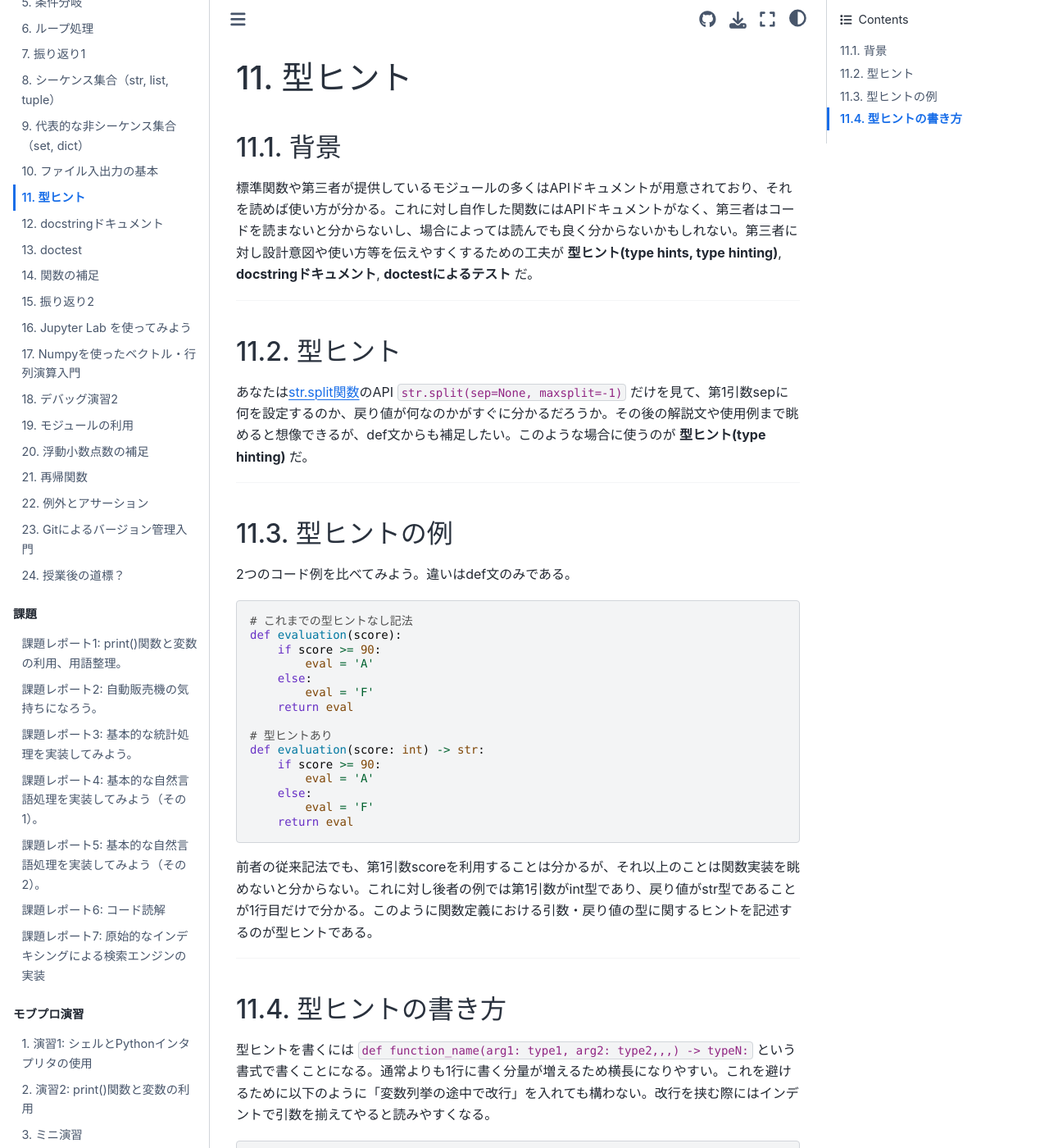
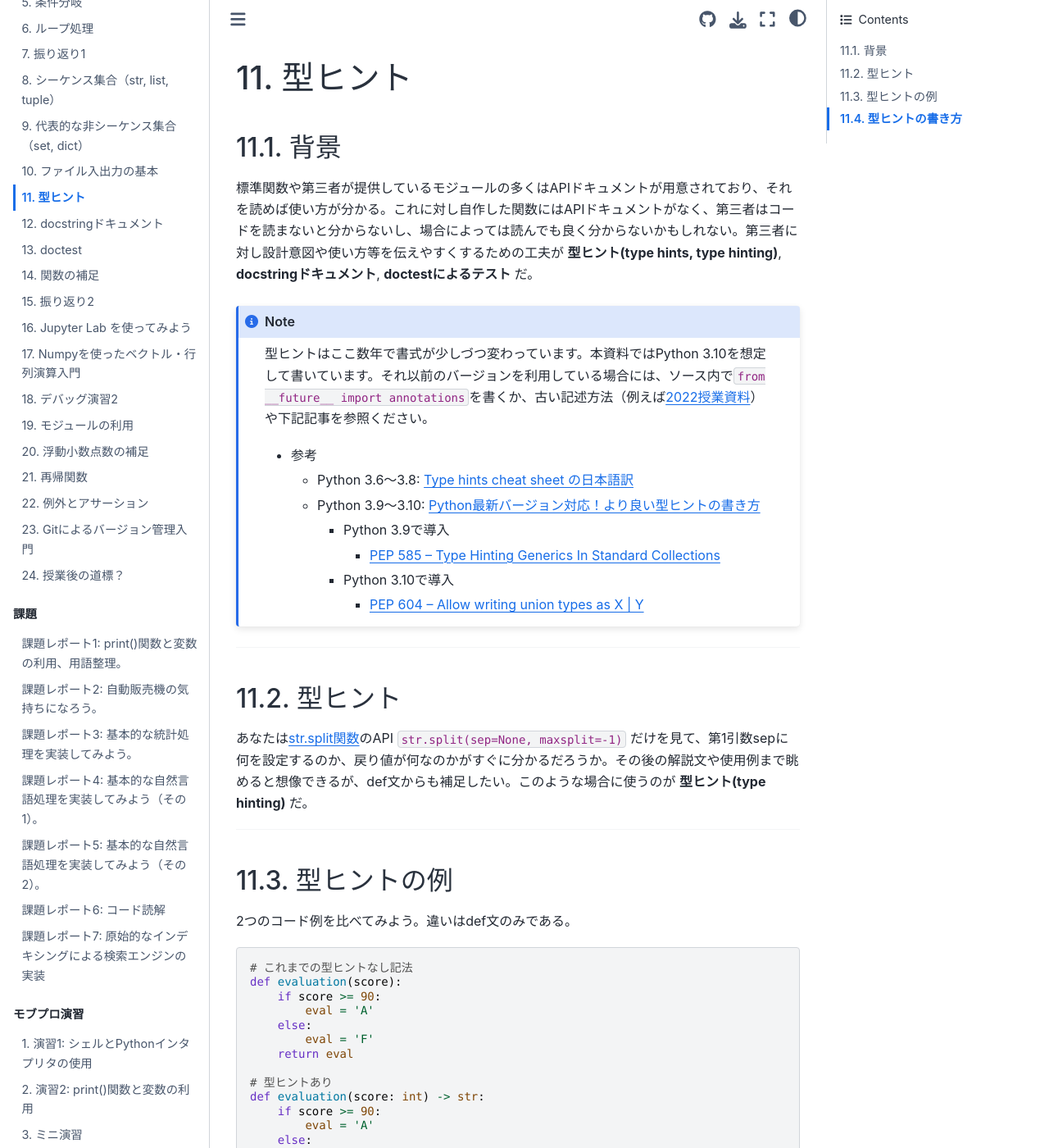
Before and after one commit to naltoma/python_intro2021, a Jupyter Book: the page built from type_hinting.md, in a window 1280 px wide and 1400 px high. Shown: the whole window at 82% size. Built offline with Jupyter Book 1.0.4 settings and Sphinx 7.4.7 and the Sphinx Book theme 1.1.4, drawn with Linux system fonts in a browser that asks for light colours; some of the changed text lies outside the part shown.

Commit message:
type hinting for Python 3.9, 3.10

`````diff
--- a/type_hinting.md
+++ b/type_hinting.md
@@ -3,9 +3,20 @@
 ## 背景
 標準関数や第三者が提供しているモジュールの多くはAPIドキュメントが用意されており、それを読めば使い方が分かる。これに対し自作した関数にはAPIドキュメントがなく、第三者はコードを読まないと分からないし、場合によっては読んでも良く分からないかもしれない。第三者に対し設計意図や使い方等を伝えやすくするための工夫が **{index}`型ヒント<かたひんと-型ヒント>`({index}`type hints`, {index}`type hinting`)**, **{index}`docstringドキュメント`**, **{index}`doctest`によるテスト** だ。
 
+```{note}
+型ヒントはここ数年で書式が少しづつ変わっています。本資料ではPython 3.10を想定して書いています。それ以前のバージョンを利用している場合には、ソース内で``from __future__ import annotations``を書くか、古い記述方法（例えば[2022授業資料](https://ie.u-ryukyu.ac.jp/~tnal/2022/prog1/static/type_hinting.html)）や下記記事を参照ください。
+- 参考
+    - Python 3.6〜3.8: [Type hints cheat sheet の日本語訳](https://zenn.dev/mook_jp/articles/0f6ad8222be231)
+    - Python 3.9〜3.10: [Python最新バージョン対応！より良い型ヒントの書き方](https://gihyo.jp/article/2022/09/monthly-python-2209)
+        - Python 3.9で導入
+            - [PEP 585 – Type Hinting Generics In Standard Collections](https://peps.python.org/pep-0585/)
+        - Python 3.10で導入
+            - [PEP 604 – Allow writing union types as X | Y](https://peps.python.org/pep-0604/)
+```
+
 ---
 ## 型ヒント
-あなたは[{index}`str.split関数`](https://docs.python.org/ja/3.8/library/stdtypes.html#str.split)のAPI ``str.split(sep=None, maxsplit=-1)`` だけを見て、第1引数sepに何を設定するのか、戻り値が何なのかがすぐに分かるだろうか。その後の解説文や使用例まで眺めると想像できるが、def文からも補足したい。このような場合に使うのが **{index}`型ヒント<かたひんと-型ヒント>`({index}`type hinting`)** だ。
+あなたは[{index}`str.split関数`](https://docs.python.org/ja/3.10/library/stdtypes.html#str.split)のAPI ``str.split(sep=None, maxsplit=-1)`` だけを見て、第1引数sepに何を設定するのか、戻り値が何なのかがすぐに分かるだろうか。その後の解説文や使用例まで眺めると想像できるが、def文からも補足したい。このような場合に使うのが **{index}`型ヒント<かたひんと-型ヒント>`({index}`type hinting`)** だ。
 
 ---
 ## 型ヒントの例
@@ -47,7 +58,12 @@
 ところで上記コードでは引数にint型を指定しているが、三角形の面積を求める際の引数としてはfloat型でも問題ないし、実際に今回のコードではint型に限定する特段の理由はない。このような「int型もしくはfloat型」のように複数いずれかの型を指定して構わないことをヒントとして書く際には次のように書こう。
 
 ```python
-# Unionにより複数の型を許容する例
+# Python 3.10以降
+def calc_triangle_area(height: int | float,
+                        width: int | float) -> float:
+    return height * width / 2
+
+# Python 3.9以前の書き方
 from typing import Union
 def calc_triangle_area(height: Union[int, float],
                         width: Union[int, float]) -> float:
@@ -60,6 +76,11 @@
 型ヒントは文字通りヒントに過ぎない。ヒントと異なる型を与えた場合でも実行できてしまう点に注意しよう。（確認してみよう）
 ```
 
-```{tip}
-リスト型や辞書型を使うには [typing.List](https://docs.python.org/ja/3.10/library/typing.html#typing.List), [typing.Dict](https://docs.python.org/ja/3.10/library/typing.html#typing.Dict) を参考にしてみよう。
+````{tip}
+リスト型や辞書型を使うには [typing.List](https://docs.python.org/ja/3.10/library/typing.html#typing.List), [typing.Dict](https://docs.python.org/ja/3.10/library/typing.html#typing.Dict) を参考にしてみよう。バージョンに応じてPEPの参照を忘れずに。
+```Python
+# Python 3.9以降での例
+accounts: list[str] = ["e235700", "e235799"]
+scores: dict[str, int] = {"e235700":100, "e235799":50}
 ```
+````
`````
